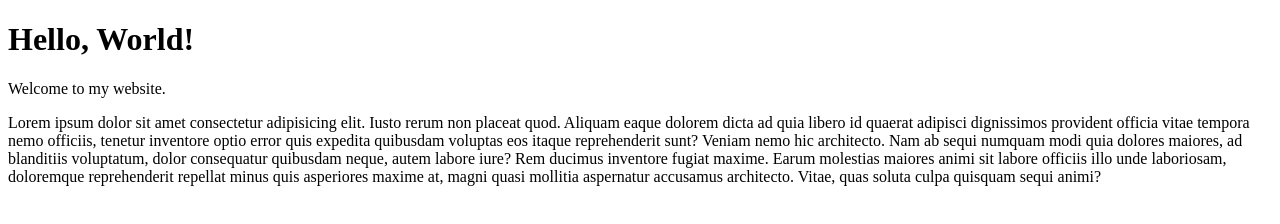
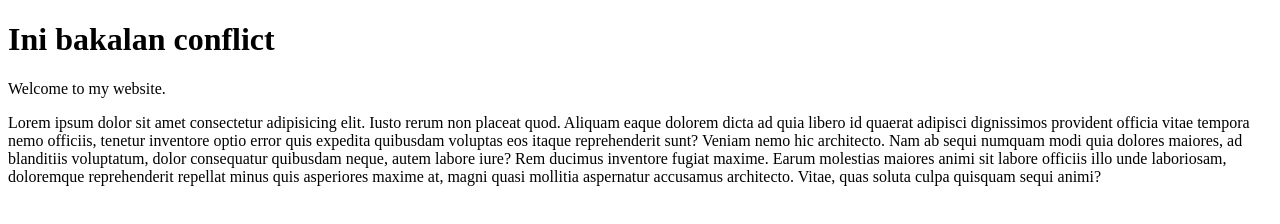
Before and after one commit to MastayY/testing, a plain HTML site: page index.html in a window 1280 px wide. Drawn offline with Linux system fonts and the light colour scheme.

Commit message:
ini bakal conflict

```diff
--- a/index.html
+++ b/index.html
@@ -6,7 +6,7 @@
     <title>Document</title>
 </head>
 <body>
-    <h1>Hello, World!</h1>
+    <h1>Ini bakalan conflict</h1>
     <p>Welcome to my website.</p>
     <p>Lorem ipsum dolor sit amet consectetur adipisicing elit. Iusto rerum non placeat quod. Aliquam eaque dolorem dicta ad quia libero id quaerat adipisci dignissimos provident officia vitae tempora nemo officiis, tenetur inventore optio error quis expedita quibusdam voluptas eos itaque reprehenderit sunt? Veniam nemo hic architecto. Nam ab sequi numquam modi quia dolores maiores, ad blanditiis voluptatum, dolor consequatur quibusdam neque, autem labore iure? Rem ducimus inventore fugiat maxime. Earum molestias maiores animi sit labore officiis illo unde laboriosam, doloremque reprehenderit repellat minus quis asperiores maxime at, magni quasi mollitia aspernatur accusamus architecto. Vitae, quas soluta culpa quisquam sequi animi?</p>
 </body>
```
